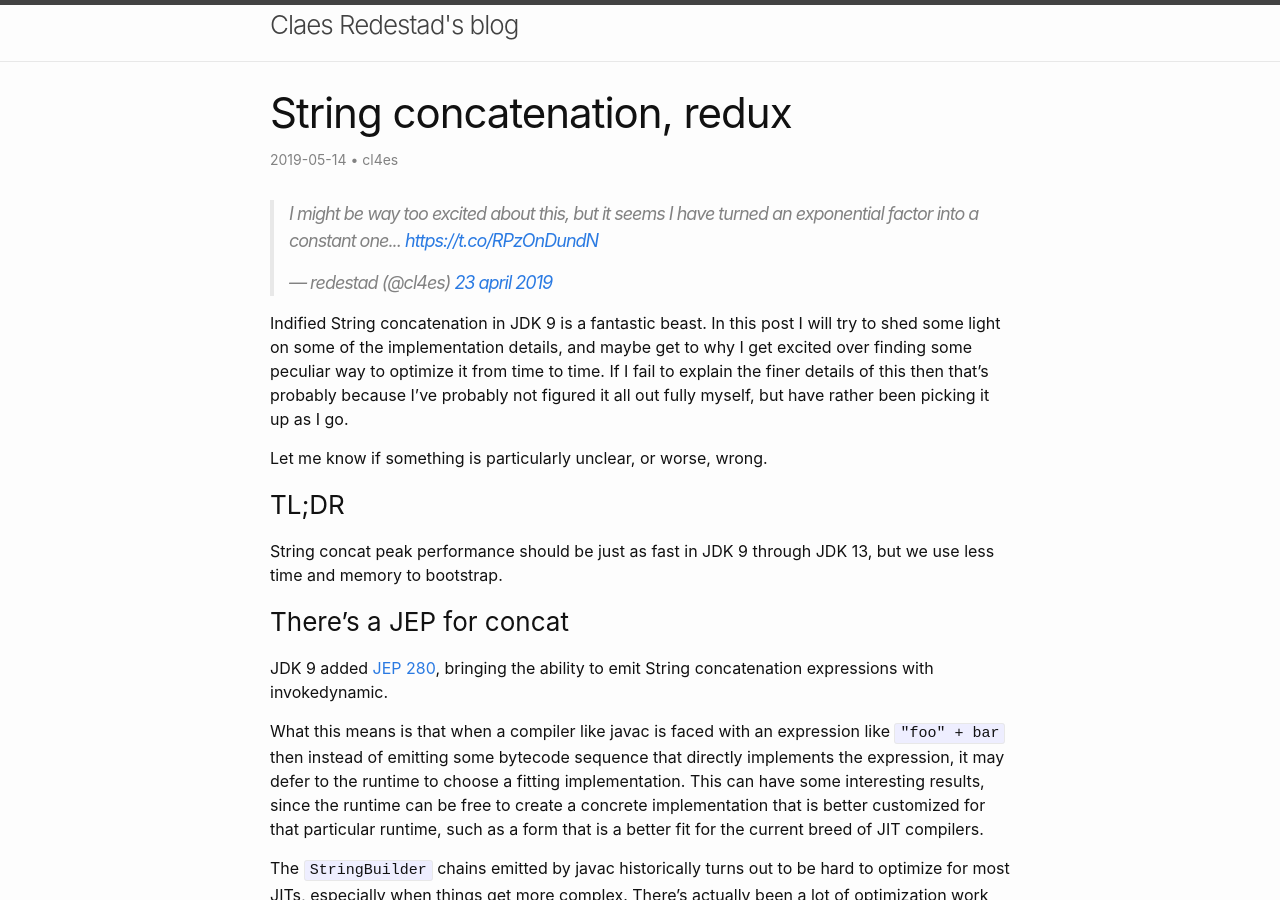
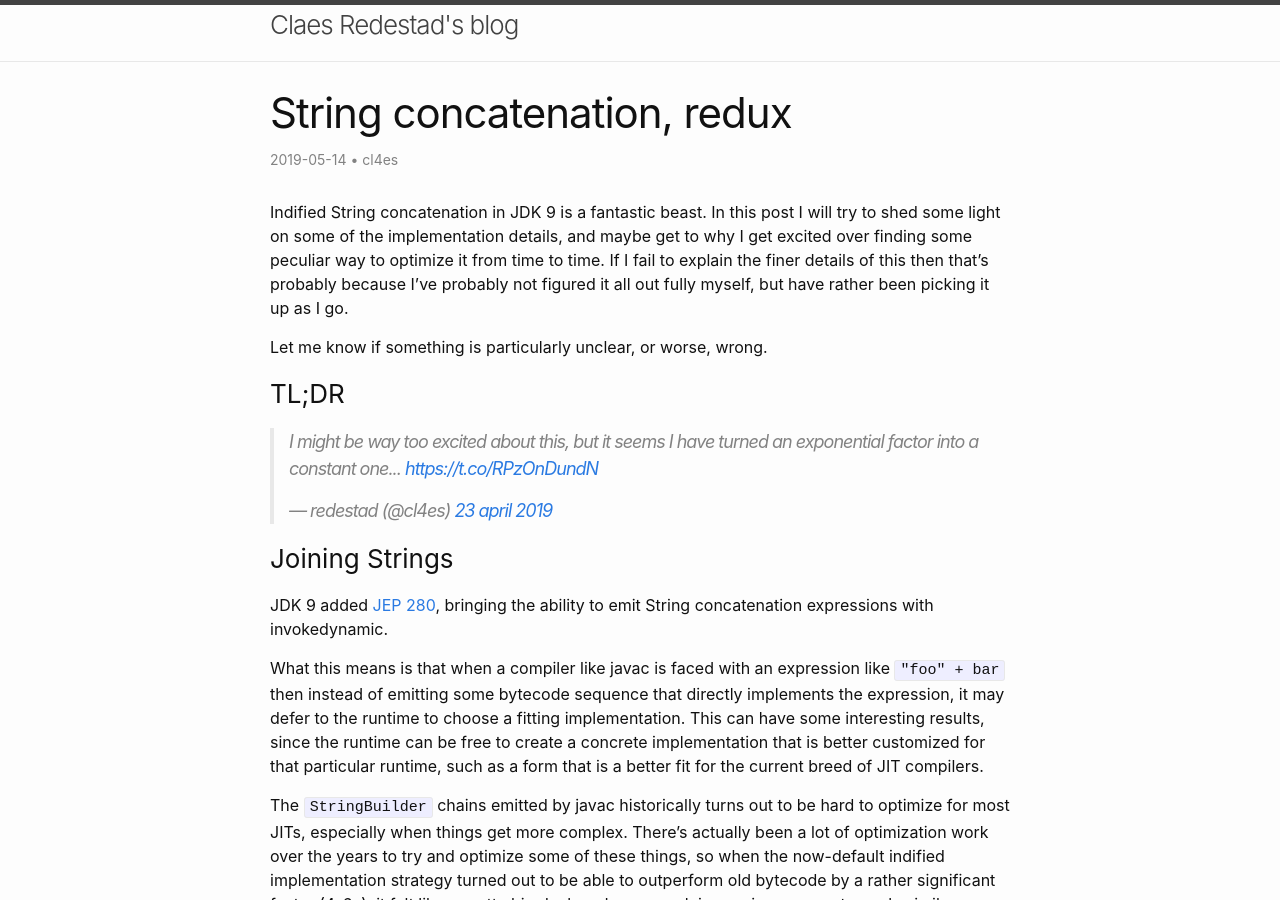
Before and after one commit to cl4es/cl4es.github.io, a Jekyll site: the page built from _posts/2019-05-14-String-Concat-Redux.md, in a window 1280 px wide and 900 px high. Built offline with Jekyll 4.4.1, drawn with Linux system fonts in a browser that asks for light colours; comment, search, counter and statistics services are not loaded.

Commit message:
concat image

```diff
--- a/_posts/2019-05-14-String-Concat-Redux.md
+++ b/_posts/2019-05-14-String-Concat-Redux.md
@@ -2,12 +2,10 @@
 layout: post
 title: "String concatenation, redux"
 author: "cl4es"
+image: /images/concat.png#
 tags:
 - java
 ---
-
-<blockquote class="twitter-tweet" data-lang="sv"><p lang="en" dir="ltr">I might be way too excited about this, but it seems I have turned an exponential factor into a constant one... <a href="https://t.co/RPzOnDundN">https://t.co/RPzOnDundN</a></p>&mdash; redestad (@cl4es) <a href="https://twitter.com/cl4es/status/1120647321992204288?ref_src=twsrc%5Etfw">23 april 2019</a></blockquote>
-<script async src="https://platform.twitter.com/widgets.js" charset="utf-8"></script>
 
 Indified String concatenation in JDK 9 is a fantastic beast. In this post I will try to shed some light on some of the implementation details, and maybe get to why I get excited over finding some peculiar way to optimize it from time to time. If I fail to explain the finer details of this then that's probably because I've probably not figured it all out fully myself, but have rather been picking it up as I go.
 
@@ -15,9 +13,10 @@ Let me know if something is particularly unclear, or worse, wrong.
 
 ### TL;DR
 
-String concat peak performance should be just as fast in JDK 9 through JDK 13, but we use less time and memory to bootstrap.
+<blockquote class="twitter-tweet" data-lang="sv"><p lang="en" dir="ltr">I might be way too excited about this, but it seems I have turned an exponential factor into a constant one... <a href="https://t.co/RPzOnDundN">https://t.co/RPzOnDundN</a></p>&mdash; redestad (@cl4es) <a href="https://twitter.com/cl4es/status/1120647321992204288?ref_src=twsrc%5Etfw">23 april 2019</a></blockquote>
+<script async src="https://platform.twitter.com/widgets.js" charset="utf-8"></script>
 
-### There's a JEP for concat
+### Joining Strings
 
 JDK 9 added [JEP 280](https://openjdk.java.net/jeps/280), bringing the ability to emit String concatenation expressions with invokedynamic.
 
```
Also changed, not shown: images/concat.png (added).
